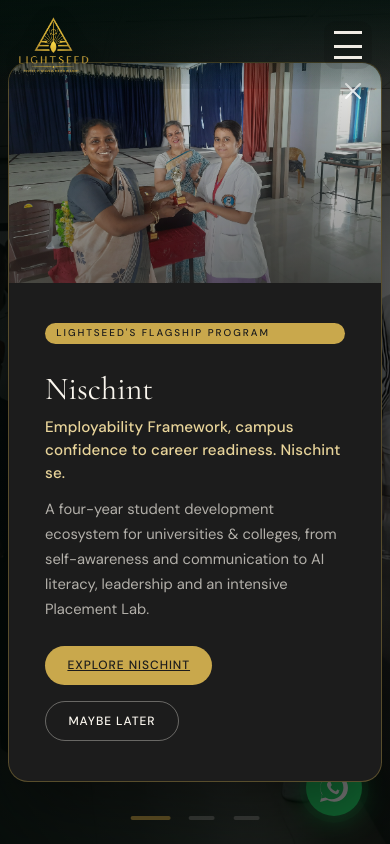
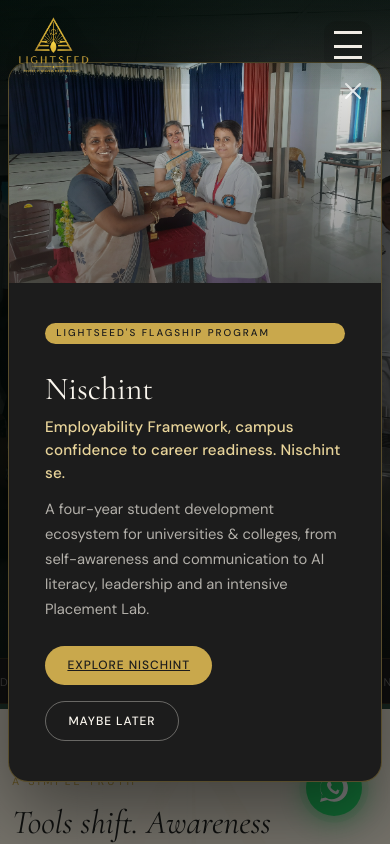
Before and after one commit to sanjoyghorai9933/lightspeed-app, a Flask app: page / in a window 390 px wide. Run offline with Flask 3, Linux system fonts and the light colour scheme; data comes from the database, SQL or seed files in the repository; some libraries are stand-ins or nearby versions.

Commit message:
Refine mobile hero height and lighter image overlay

```diff
--- a/static/css/mobile-hero.css
+++ b/static/css/mobile-hero.css
@@ -14,14 +14,16 @@
   .ls-hero-slider {
     width: 100% !important;
     min-height: 0 !important;
-    height: 100dvh !important;
+    height: 82svh !important;
+    max-height: 820px !important;
     margin: 0 !important;
     padding: 0 !important;
   }
 
   .ls-hero-slider .carousel-inner {
     width: 100% !important;
-    height: 100dvh !important;
+    height: 82svh !important;
+    max-height: 820px !important;
     min-height: 0 !important;
     margin: 0 !important;
     padding: 0 !important;
@@ -31,7 +33,8 @@
   .ls-hero-slider .carousel-item {
     position: relative;
     width: 100% !important;
-    height: 100% !important;
+    height: 82svh !important;
+    max-height: 820px !important;
     min-height: 0 !important;
     margin: 0 !important;
     padding: 0 !important;
@@ -62,14 +65,15 @@
   .ls-hero-slider .carousel-item:nth-child(2) .ls-hero-slide-bg img { object-position: 67% center; }
   .ls-hero-slider .carousel-item:nth-child(3) .ls-hero-slide-bg img { object-position: 55% center; }
 
+  /* Lighter overlay: text stays readable while the photograph remains visible immediately. */
   .ls-hero-slider .ls-hero-layer {
     display: block;
     position: absolute;
     inset: 0;
     z-index: 1;
     background:
-      linear-gradient(180deg, rgba(3,18,13,.88) 0%, rgba(3,18,13,.48) 24%, rgba(3,18,13,.10) 55%, rgba(3,18,13,.46) 100%),
-      linear-gradient(90deg, rgba(3,18,13,.58) 0%, rgba(3,18,13,.20) 52%, rgba(3,18,13,.04) 100%);
+      linear-gradient(180deg, rgba(3,18,13,.28) 0%, rgba(3,18,13,.08) 34%, rgba(3,18,13,.10) 64%, rgba(3,18,13,.36) 100%),
+      linear-gradient(90deg, rgba(3,18,13,.58) 0%, rgba(3,18,13,.28) 38%, rgba(3,18,13,.08) 72%, rgba(3,18,13,.02) 100%);
   }
 
   .ls-hero-slider .ls-hero-content {
@@ -134,7 +138,7 @@
     z-index: 1100;
     width: 100%;
     margin: 0 !important;
-    background: linear-gradient(180deg, rgba(3,18,13,.72), rgba(3,18,13,.08)) !important;
+    background: linear-gradient(180deg, rgba(3,18,13,.48), rgba(3,18,13,.04)) !important;
     border: 0 !important;
     box-shadow: none !important;
     backdrop-filter: none !important;
@@ -153,53 +157,47 @@
     -webkit-backdrop-filter: blur(12px);
   }
 
-  .ls-navbar .container { min-height: 78px; padding-left: 18px; padding-right: 18px; }
-  .ls-navbar .navbar-brand img { height: 62px; width: auto; max-width: 170px; object-fit: contain; filter: drop-shadow(0 2px 9px rgba(0,0,0,.45)); }
+  .ls-navbar .container { min-height: 70px; padding-left: 18px; padding-right: 18px; }
+  .ls-navbar .navbar-brand img { height: 56px; width: auto; max-width: 160px; object-fit: contain; filter: drop-shadow(0 2px 9px rgba(0,0,0,.45)); }
   .ls-navbar .brand-text { display: none !important; }
-  .ls-navbar .navbar-toggler { width: 46px; height: 46px; padding: 8px; border-radius: 13px; background: rgba(0,0,0,.12); box-shadow: none !important; }
-  .ls-navbar .navbar-toggler-icon { width: 28px; height: 28px; background-image: none !important; position: relative; display: block; border-top: 3px solid rgba(250,246,238,.96); border-bottom: 3px solid rgba(250,246,238,.96); }
-  .ls-navbar .navbar-toggler-icon::after { content: ""; position: absolute; left: 0; right: 0; top: 11px; border-top: 3px solid rgba(250,246,238,.96); }
+  .ls-navbar .navbar-toggler { width: 44px; height: 44px; padding: 8px; border-radius: 12px; background: rgba(0,0,0,.10); box-shadow: none !important; }
+  .ls-navbar .navbar-toggler-icon { width: 26px; height: 26px; background-image: none !important; position: relative; display: block; border-top: 3px solid rgba(250,246,238,.96); border-bottom: 3px solid rgba(250,246,238,.96); }
+  .ls-navbar .navbar-toggler-icon::after { content: ""; position: absolute; left: 0; right: 0; top: 10px; border-top: 3px solid rgba(250,246,238,.96); }
   .ls-navbar .navbar-collapse { margin-top: 8px; padding: 10px 14px 14px; border-radius: 14px; background: rgba(7,27,21,.96); backdrop-filter: blur(12px); -webkit-backdrop-filter: blur(12px); border: 1px solid rgba(250,246,238,.08); }
   .ls-navbar .nav-link { color: rgba(250,246,238,.94) !important; }
   .ls-navbar .btn-connect { text-align: center; margin-top: 6px; }
 
   .ls-hero-slider .carousel-control-prev,
   .ls-hero-slider .carousel-control-next {
-    top: auto;
-    bottom: 26px;
-    width: 40px;
-    height: 40px;
-    z-index: 7;
-    background: rgba(0,0,0,.14);
-    border-radius: 50%;
+    display: none !important;
   }
-  .ls-hero-slider .carousel-control-prev { left: 10px; }
-  .ls-hero-slider .carousel-control-next { right: 10px; }
-  .ls-hero-slider .ls-hero-indicators { bottom: 22px; z-index: 8; }
-  .ls-hero-slider .ls-hero-indicators [data-bs-target] { width: 30px; height: 3px; margin-left: 4px; margin-right: 4px; opacity: .65; }
-  .ls-hero-slider .ls-hero-indicators .active { width: 42px; opacity: 1; }
+
+  .ls-hero-slider .ls-hero-indicators { bottom: 16px; z-index: 8; }
+  .ls-hero-slider .ls-hero-indicators [data-bs-target] { width: 26px; height: 3px; margin-left: 4px; margin-right: 4px; opacity: .7; }
+  .ls-hero-slider .ls-hero-indicators .active { width: 38px; opacity: 1; }
 }
 
 @media (max-width: 390px) {
-  .ls-hero-slider .ls-hero-content { padding-left: 18px; padding-right: 18px; padding-bottom: 72px; }
-  .ls-navbar .container { min-height: 70px; }
-  .ls-navbar .navbar-brand img { height: 54px; }
-  .ls-hero-slider .ls-hero-content h1 { font-size: 2.3rem; }
-  .ls-hero-slider .ls-hero-content h1::after { font-size: .88rem; }
+  .ls-hero,
+  .ls-hero-slider,
+  .ls-hero-slider .carousel-inner,
+  .ls-hero-slider .carousel-item { height: 78svh !important; max-height: 700px !important; }
+  .ls-hero-slider .ls-hero-content { padding-left: 18px; padding-right: 18px; padding-bottom: 62px; }
+  .ls-navbar .container { min-height: 64px; }
+  .ls-navbar .navbar-brand img { height: 52px; }
+  .ls-hero-slider .ls-hero-content .col-12 { max-width: 67%; }
+  .ls-hero-slider .ls-hero-content h1 { font-size: 2.2rem; }
+  .ls-hero-slider .ls-hero-content h1::after { font-size: .82rem; }
 }
 
-/* Final mobile lock: every carousel slide uses the exact same viewport box.
-   This prevents different slides from creating a gap above or below the hero. */
+/* Final mobile lock: every carousel slide uses the exact same box, with no outer gap. */
 @media (max-width: 767.98px) {
   html, body { margin: 0 !important; padding: 0 !important; }
   .ls-hero-slider-wrap { margin: 0 !important; padding: 0 !important; border: 0 !important; border-radius: 0 !important; }
-  .ls-hero-slider, .ls-hero-slider .carousel-inner { height: 100dvh !important; min-height: 100dvh !important; }
+  .ls-hero-slider,
+  .ls-hero-slider .carousel-inner,
   .ls-hero-slider .carousel-item,
   .ls-hero-slider .carousel-item.active,
   .ls-hero-slider .carousel-item-next,
-  .ls-hero-slider .carousel-item-prev { height: 100dvh !important; min-height: 100dvh !important; margin: 0 !important; padding: 0 !important; }
-  .ls-hero-slider .carousel-item .ls-hero-slide-bg,
-  .ls-hero-slider .carousel-item .ls-hero-slide-bg img,
-  .ls-hero-slider .carousel-item .ls-hero-layer,
-  .ls-hero-slider .carousel-item .ls-hero-content { height: 100% !important; min-height: 0 !important; }
+  .ls-hero-slider .carousel-item-prev { margin: 0 !important; padding: 0 !important; }
 }
```
Also changed, not shown: other parts of static/css/mobile-hero.css (+15 -15 lines).
